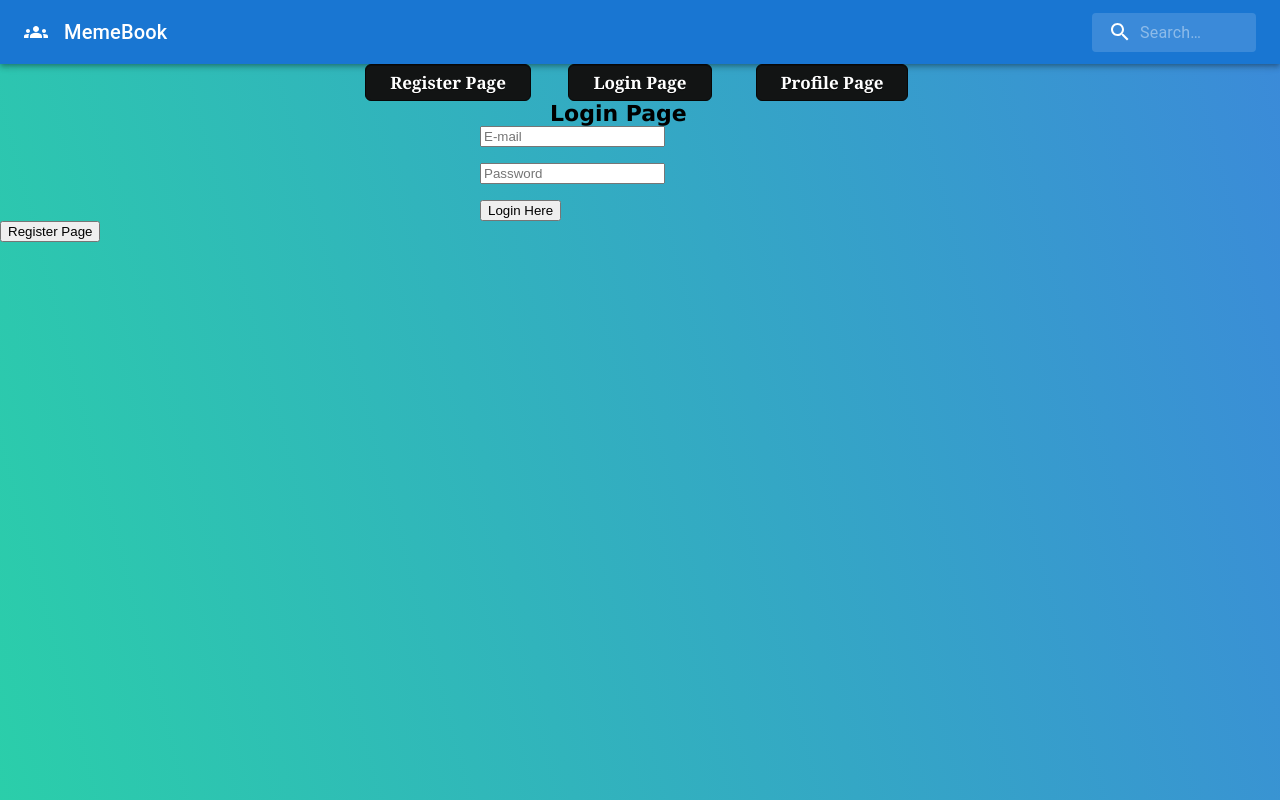
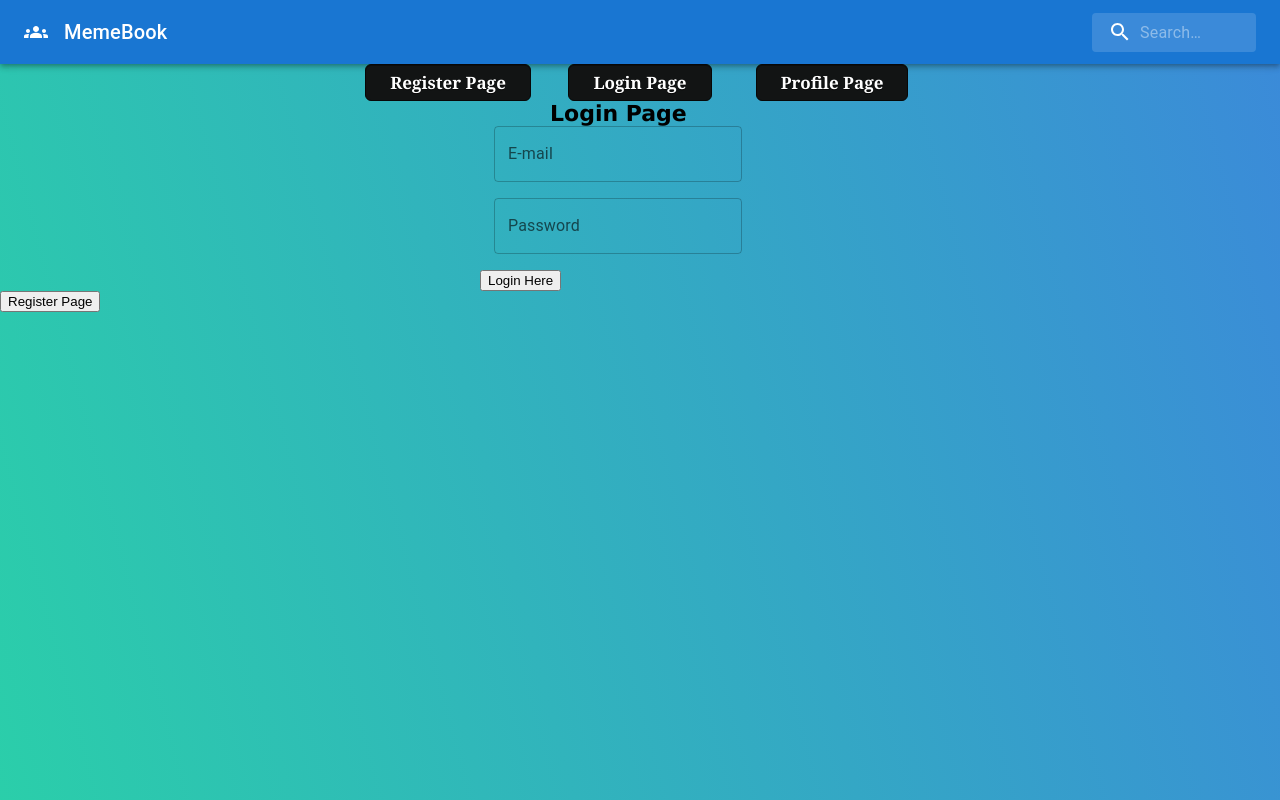
Before and after one commit to BrandonMCarlson/Socialmediauserstory-Front-End, a React (Create React App) app: page / in a window 1280 px wide. Shown: the top 800 px of the page. Built offline with nearby package versions, Linux system fonts and the light colour scheme; no server answers.

Commit message:
new text fields for login page

```diff
--- a/src/components/pages/Login.jsx
+++ b/src/components/pages/Login.jsx
@@ -4,6 +4,7 @@ import Button from "../Button";
 import useForm from "../../useForm";
 import axios from "axios";
 import jwtDecode from "jwt-decode";
+import TextField from "@mui/material/TextField";
 
 
 const Login = ({setUser, setProfile}) => {
@@ -37,13 +38,16 @@ const Login = ({setUser, setProfile}) => {
         <div>
             <Button/>
            <h1>Login Page</h1>
-            <form>
-                <input name="email" type="text" onChange={(event)=>handleChange(event)} placeholder="E-mail"/>
-                <p></p>
-                <input name="password" type="password" onChange={(event)=>handleChange(event)} placeholder="Password"/>
-                <p></p>
-                <button type="subbmit" onClick={(event)=>handleSubmit(event)}>Login Here</button>
-            </form>
+            <div>
+              <form>
+                  <TextField id="outlined-basic" name="email" label="E-mail" onChange={(event)=>handleChange(event)} variant="outlined" />
+                  <p></p>
+                  <TextField id="outlined-basic" name="password" label="Password" onChange={(event)=>handleChange(event)} variant="outlined" />
+                  <p></p>
+                  <button type="subbmit" onClick={(event)=>handleSubmit(event)}>Login Here</button>
+              </form>
+            </div>
+
 
             <Link to="/register"><button>Register Page</button></Link>
         </div>
```
